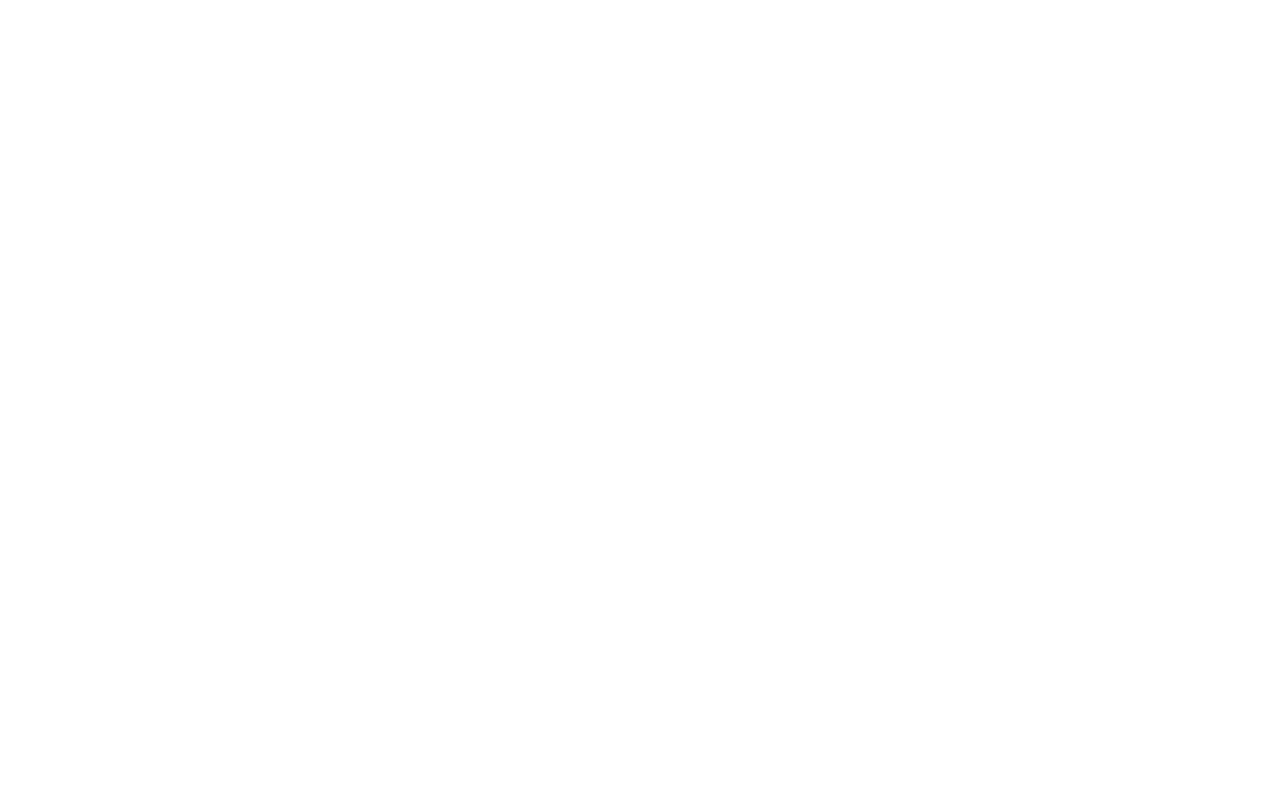
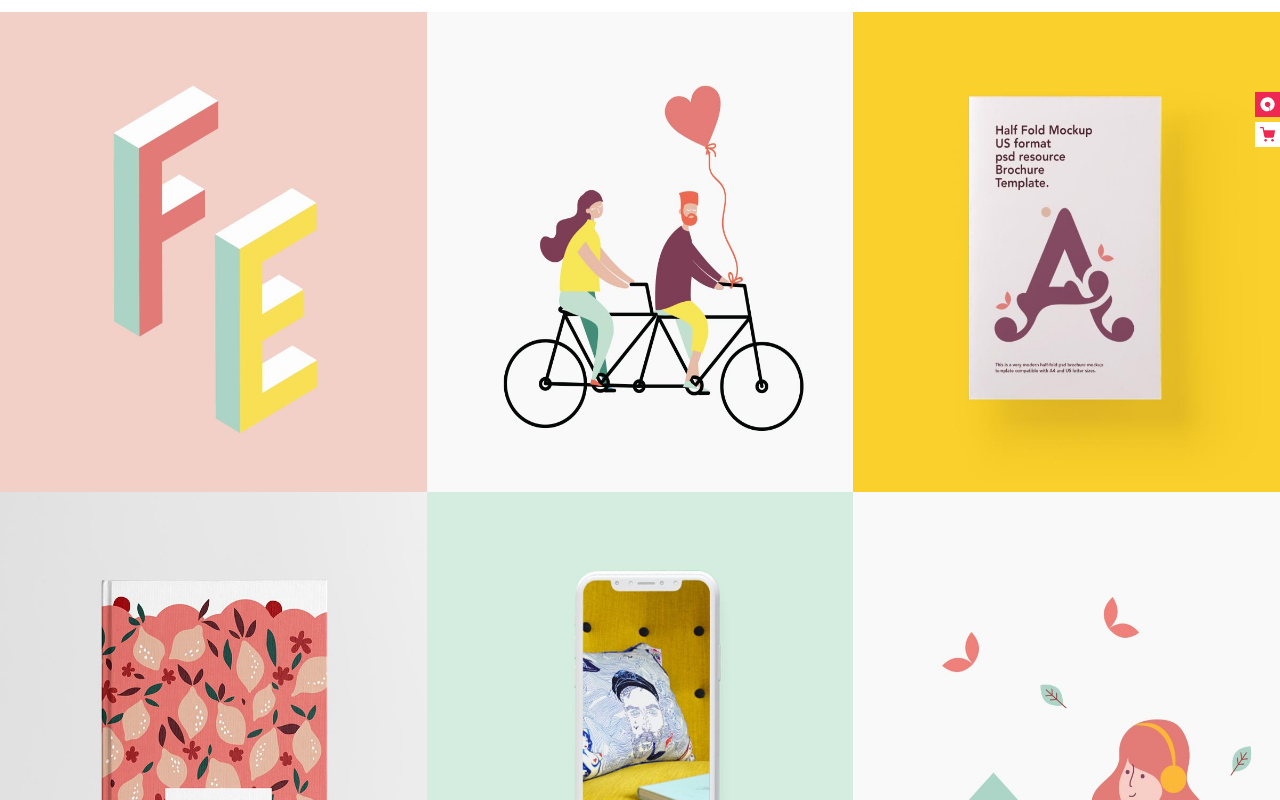
Before and after one commit to camillapalombi/proj-html-vuejs, a Vue app: page / in a window 1280 px wide. Shown: the part 500-1300 px from the top of the page. Before the commit the page ends 800 px from the top, so only its background shows below. Built offline with nearby package versions, Linux system fonts and the light colour scheme.

Commit message:
Inizio Main Section Two

```diff
--- a/src/components/MainMaree.vue
+++ b/src/components/MainMaree.vue
@@ -2,17 +2,21 @@
   <main>
       <!--SECTION 1 -->
       <main-section-one />
+      <!--SECTION 2 -->
+      <main-section-two />
 
   </main>
 </template>
 
 <script>
 import MainSectionOne from '@/components/MainSectionOne.vue'
+import MainSectionTwo from '@/components/MainSectionTwo.vue'
 
 export default {
 name: 'MainMaree',
 components: {
     MainSectionOne,
+    MainSectionTwo,
 }
 }
 </script>
@@ -21,6 +25,7 @@
 //import variabili colori
 @import '../assets/style/partials/variables';
 
+//Google font
 @import url('https://fonts.googleapis.com/css2?family=Cormorant+Garamond:ital,wght@1,600&display=swap');
 
 </style>
--- /dev/null
+++ b/src/components/MainSectionTwo.vue
@@ -0,0 +1,92 @@
+<template>
+  <section class="section-two">
+
+      <div class="container-image" v-for="image in arrPhotos" :key="image">
+          <img :src="require('./../../public/img/' + image.image)" alt="">
+      </div>
+
+      <div class="container-icons chiocciolina">
+              <img src="./../../public/img/svg-4-chiocciolina-bianca.svg" alt="Chiocciolina bianca">
+          </div>
+
+          <div class="container-icons carrello">
+              <img src="./../../public/img/svg-6-carrello.svg" alt="Carrello">
+          </div>
+
+  </section>
+</template>
+
+<script>
+export default {
+name: 'MainSectionTwo',
+data () {
+    return {
+        arrPhotos: [
+            {
+                image: 'h-2-port-img-1.jpg',
+            },
+            {
+                image: 'h-2-port-img-2.jpg',
+            },
+            {
+                image: 'h-2-port-img-3.jpg',
+            },
+            {
+                image: 'h-2-port-img-4.jpg',
+            },
+            {
+                image: 'h-2-port-img-5.jpg',
+            },
+            {
+                image: 'h-2-port-img-6.jpg',
+            },
+        ]
+    }
+}
+}
+</script>
+
+<style scoped lang="scss">
+//import variabili colori
+@import '../assets/style/partials/variables';
+
+.section-two {
+    height: 60rem;
+    margin-top: 80px;
+    background-color: aquamarine;
+    display: flex;
+    flex-wrap: wrap;
+    position: relative;
+}
+.container-image {
+    width: calc(100% / 3);
+    height: 50%;
+
+    img {
+        width: 100%;
+        height: 100%;
+    }
+}
+.container-icons {
+    position: absolute;
+    right: 0px;
+    width: 25px;
+    height: 25px;
+    display: flex;
+    justify-content: center;
+    align-items: center;
+    cursor: pointer;
+
+    img {
+        width: 15px;
+    }
+}
+.chiocciolina {
+    top: 80px;
+    background-color: #ef2853;
+}
+.carrello {
+    top: 110px;
+    background-color: white;
+}
+</style>
```
